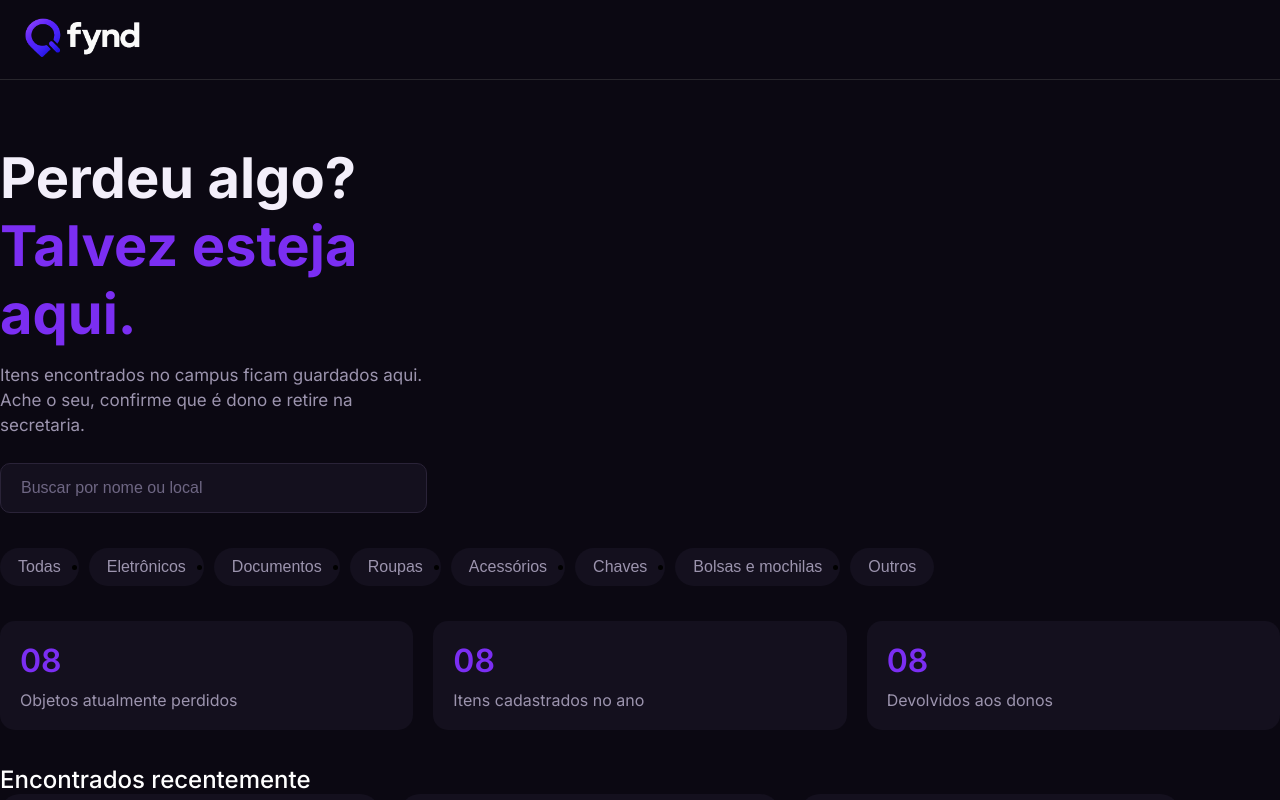
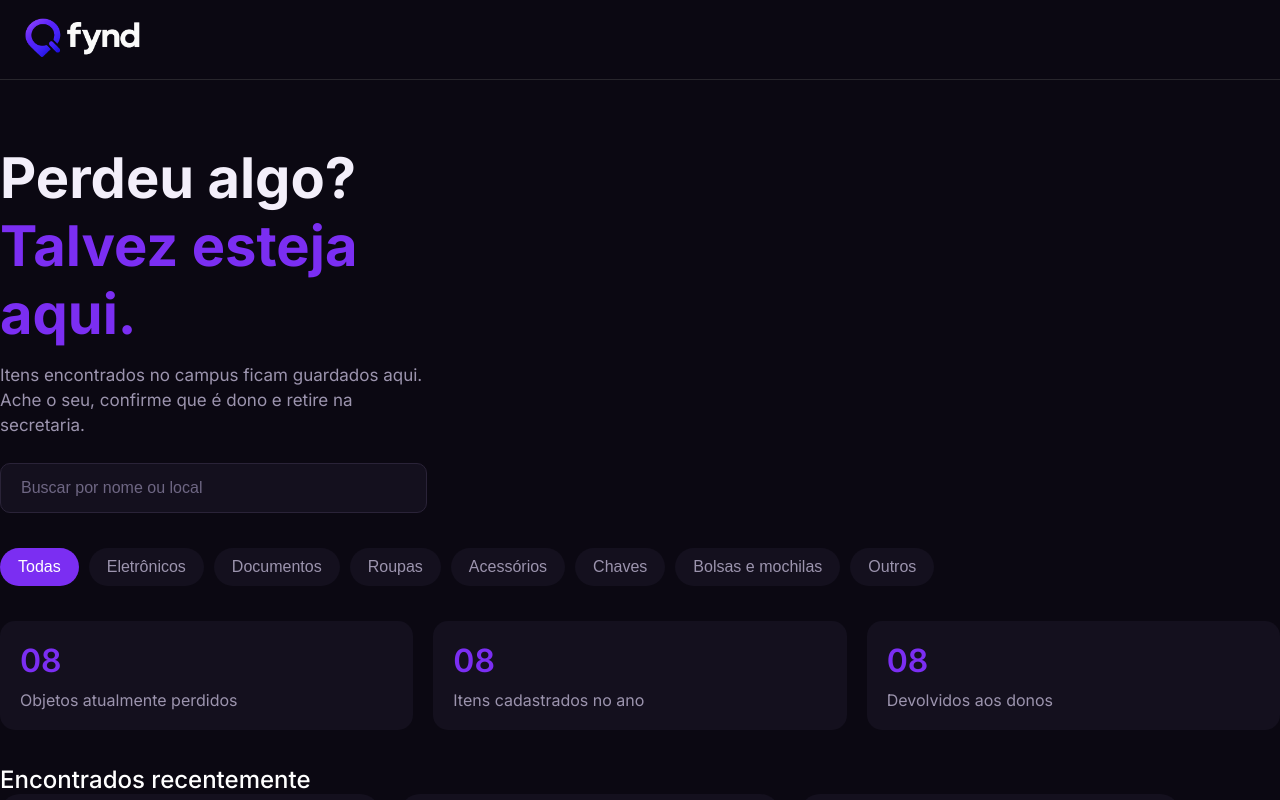
Before and after one commit to RafaelQueirozViana/fynd-web-frontend, a React (Vite) app in the folder fynd-web-frontend/: page / in a window 1280 px wide. Shown: the top 800 px of the page. Built offline with nearby package versions, Linux system fonts and the light colour scheme.

Commit message:
feat: created the filters functionality using hooks (useState) in the home page

```diff
--- a/fynd-web-frontend/src/Components/Filters/FilterContainer.jsx
+++ b/fynd-web-frontend/src/Components/Filters/FilterContainer.jsx
@@ -3,11 +3,23 @@ import "./filter.css"
 import FilterItem from './FilterItem';
 
 
+
 export default function FilterContainer({filtersList}) {
+
+  const [selectedFilter, setSelectedFilter] = React.useState("Todas");
+
+  function changeFilter(value) {
+    setSelectedFilter(value)
+  }
+
   return (
    <ul className='filter-container'>
 
-  {filtersList.map(filter => <li key={filter}><FilterItem category={filter}/></li>)}
+  {filtersList.map(filter =>
+     <li key={filter}><FilterItem category={filter} isSelected={selectedFilter == filter} onSelect={changeFilter} /></li>
+
+
+     )}
 
 
 
--- a/fynd-web-frontend/src/Components/Filters/FilterItem.jsx
+++ b/fynd-web-frontend/src/Components/Filters/FilterItem.jsx
@@ -1,7 +1,8 @@
 import React from 'react'
 
-export default function FilterItem({category}) {
+export default function FilterItem({category, isSelected, onSelect}) {
+
   return (
-    <button className='filter-item'>{category}</button>
+    <button className={"filter-item" + (isSelected ? " selected" : "")} onClick={() => onSelect(category)}   >{category}</button>
   )
 }
--- a/fynd-web-frontend/src/global.css
+++ b/fynd-web-frontend/src/global.css
@@ -22,9 +22,12 @@ body {
     font-family: "Inter", sans-serif;
 }
 
-.webpage-container {
-    max-width: var(--page-width);
-    margin: 0 auto;
+ul,li {
+    list-style: none;
+}
+
+a {
+    text-decoration: none;
 }
 
 h1 {
@@ -33,13 +36,17 @@ h1 {
 
 p {
     color: var(--paragraph-color);
-}
-
-p,button {
     font-size: 16px;
 }
 
 button {
+    font-size: 16px;
     border: none;
     cursor: pointer;
 }
+
+
+.webpage-container {
+    max-width: var(--page-width);
+    margin: 0 auto;
+}
```
